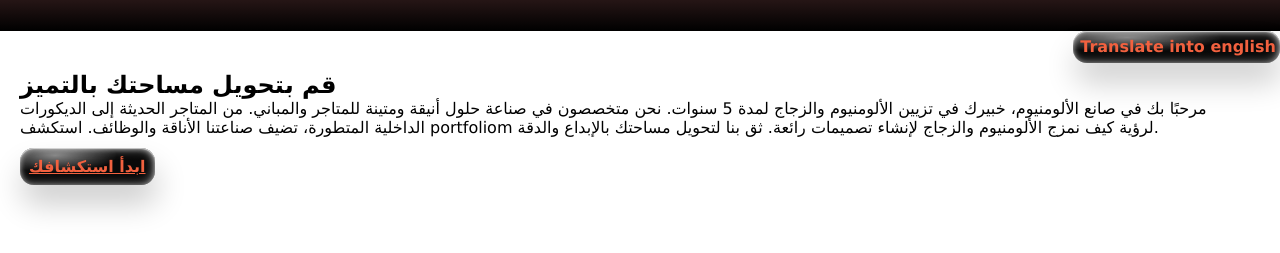
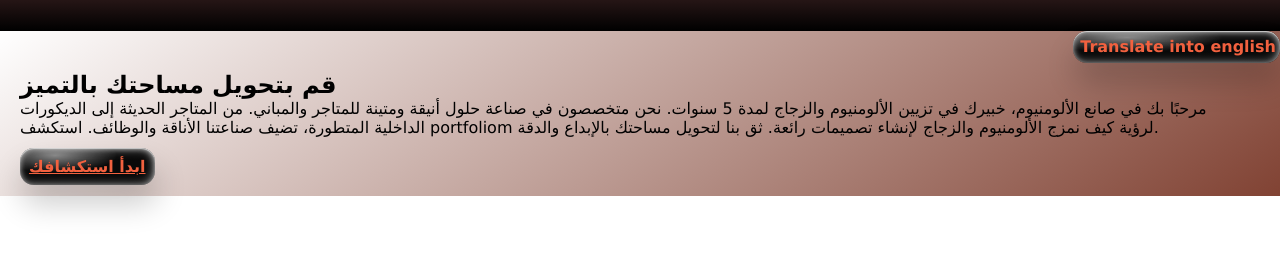
Before and after one commit to msalam156/ChandCladingWorks, a plain HTML site: page index.html in a window 1280 px wide. Shown: the part 79-332 px from the top of the page. Drawn offline with Linux system fonts and the light colour scheme.

Commit message:
add main background

```diff
--- a/styles.css
+++ b/styles.css
@@ -107,6 +107,7 @@ nav ul li a {
 
 main {
   padding: 20px;
+  background: linear-gradient(686deg, #611300cc, transparent);
 }
 
 .content-section {
```
